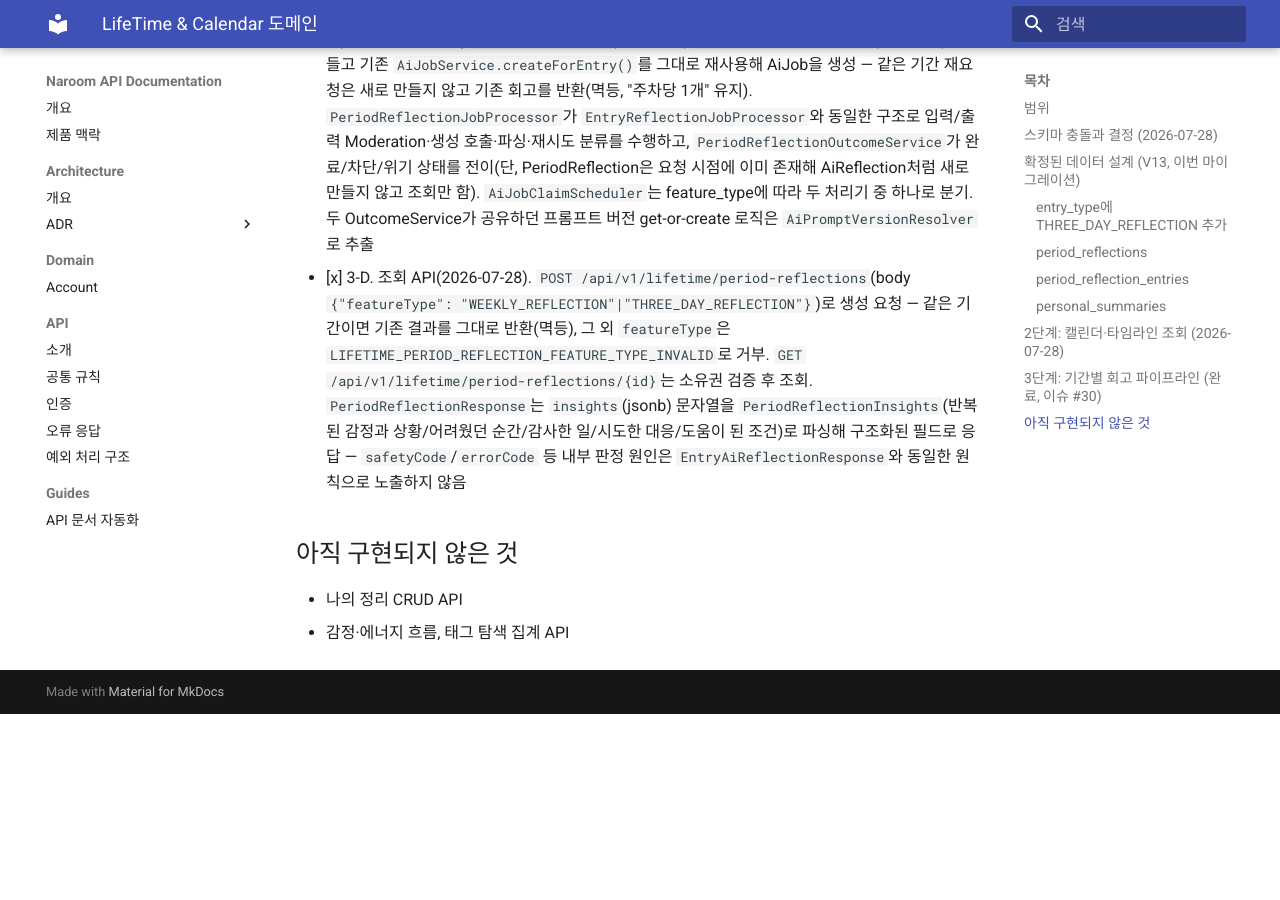
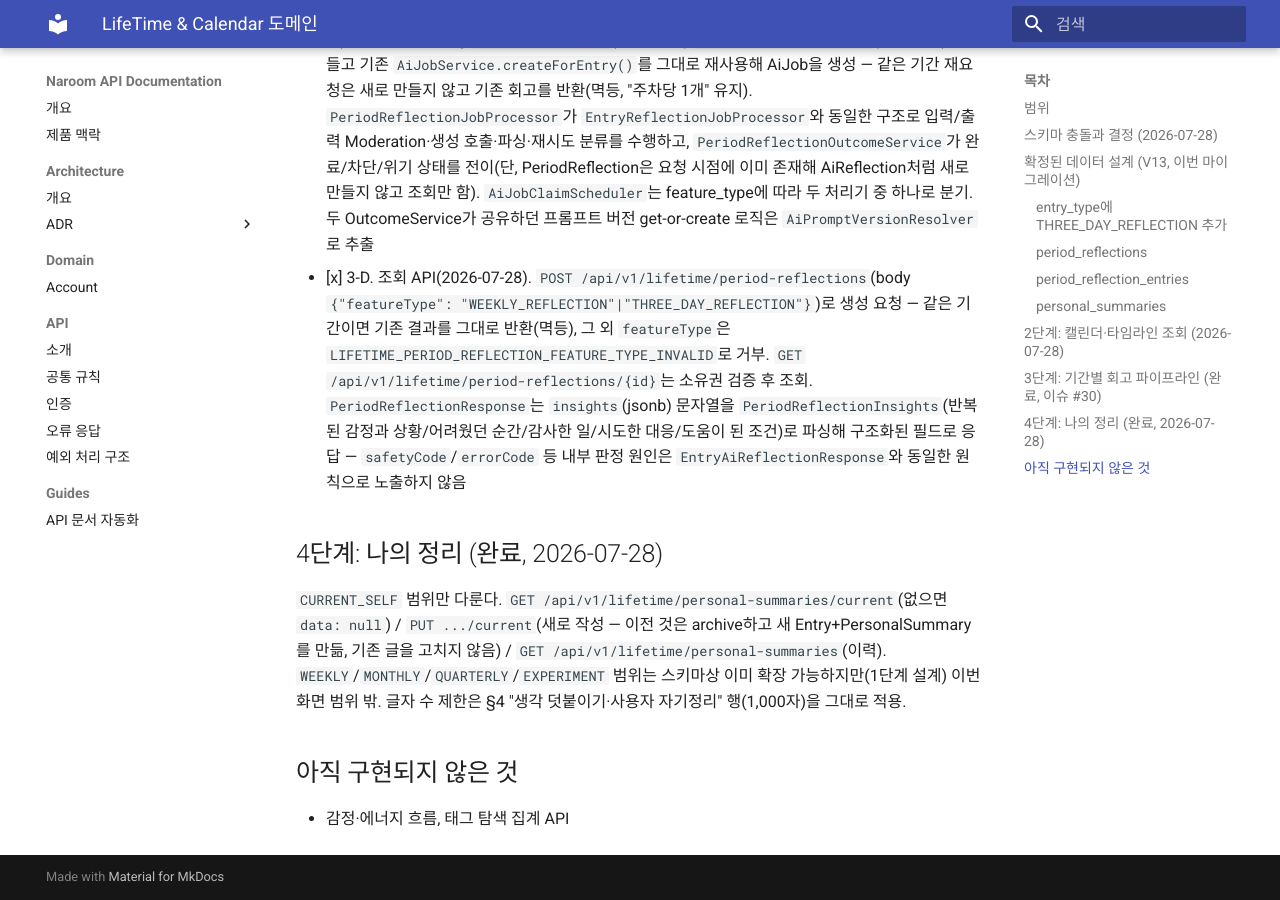
Before and after one commit to gvo-cheryl/narrom-api, an MkDocs documentation site: the page built from docs/domain/lifetime-calendar.md, in a window 1280 px wide and 900 px high, scrolled down 3631 px. Built offline with MkDocs 1.6.1 and Material for MkDocs 9.7.7, drawn with Linux system fonts in a browser that asks for light colours; before the commit the page ends 4345 px from its top, so only the background shows below that.

Commit message:
docs(lifetime): 4단계 나의 정리 완료 반영

```diff
--- a/docs/domain/lifetime-calendar.md
+++ b/docs/domain/lifetime-calendar.md
@@ -69,7 +69,10 @@ LifeTime은 타임라인·캘린더·감정/에너지 흐름·태그 탐색·기
 - [x] 3-C. 파이프라인 연결(2026-07-28). `PeriodReflectionService.generate()`가 3-A(자격 확인)를 거쳐 봉투 Entry·`PeriodReflection`(PENDING)·`PeriodReflectionEntry`(근거 연결)를 만들고 기존 `AiJobService.createForEntry()`를 그대로 재사용해 AiJob을 생성 — 같은 기간 재요청은 새로 만들지 않고 기존 회고를 반환(멱등, "주차당 1개" 유지). `PeriodReflectionJobProcessor`가 `EntryReflectionJobProcessor`와 동일한 구조로 입력/출력 Moderation·생성 호출·파싱·재시도 분류를 수행하고, `PeriodReflectionOutcomeService`가 완료/차단/위기 상태를 전이(단, PeriodReflection은 요청 시점에 이미 존재해 AiReflection처럼 새로 만들지 않고 조회만 함). `AiJobClaimScheduler`는 feature_type에 따라 두 처리기 중 하나로 분기. 두 OutcomeService가 공유하던 프롬프트 버전 get-or-create 로직은 `AiPromptVersionResolver`로 추출
 - [x] 3-D. 조회 API(2026-07-28). `POST /api/v1/lifetime/period-reflections`(body `{"featureType": "WEEKLY_REFLECTION"|"THREE_DAY_REFLECTION"}`)로 생성 요청 — 같은 기간이면 기존 결과를 그대로 반환(멱등), 그 외 `featureType`은 `LIFETIME_PERIOD_REFLECTION_FEATURE_TYPE_INVALID`로 거부. `GET /api/v1/lifetime/period-reflections/{id}`는 소유권 검증 후 조회. `PeriodReflectionResponse`는 `insights`(jsonb) 문자열을 `PeriodReflectionInsights`(반복된 감정과 상황/어려웠던 순간/감사한 일/시도한 대응/도움이 된 조건)로 파싱해 구조화된 필드로 응답 — `safetyCode`/`errorCode` 등 내부 판정 원인은 `EntryAiReflectionResponse`와 동일한 원칙으로 노출하지 않음
 
+## 4단계: 나의 정리 (완료, 2026-07-28)
+
+`CURRENT_SELF` 범위만 다룬다. `GET /api/v1/lifetime/personal-summaries/current`(없으면 `data: null`) / `PUT .../current`(새로 작성 — 이전 것은 archive하고 새 Entry+PersonalSummary를 만듦, 기존 글을 고치지 않음) / `GET /api/v1/lifetime/personal-summaries`(이력). `WEEKLY`/`MONTHLY`/`QUARTERLY`/`EXPERIMENT` 범위는 스키마상 이미 확장 가능하지만(1단계 설계) 이번 화면 범위 밖. 글자 수 제한은 §4 "생각 덧붙이기·사용자 자기정리" 행(1,000자)을 그대로 적용.
+
 ## 아직 구현되지 않은 것
 
-- 나의 정리 CRUD API
 - 감정·에너지 흐름, 태그 탐색 집계 API
```
